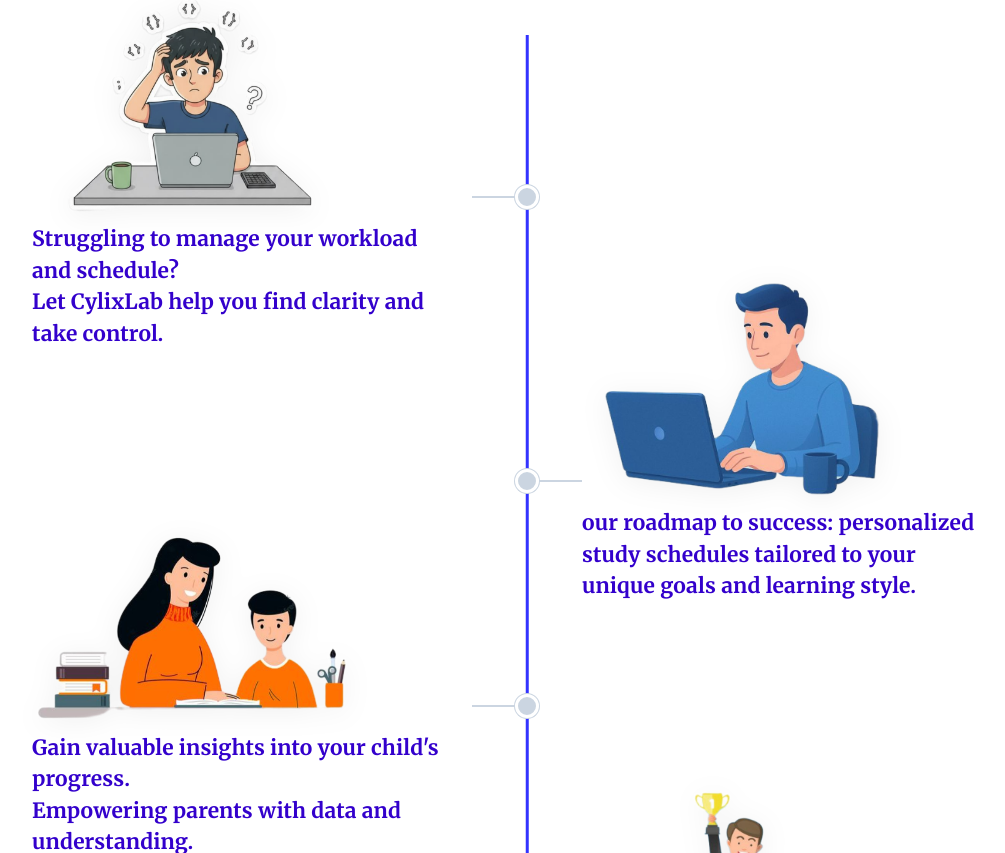
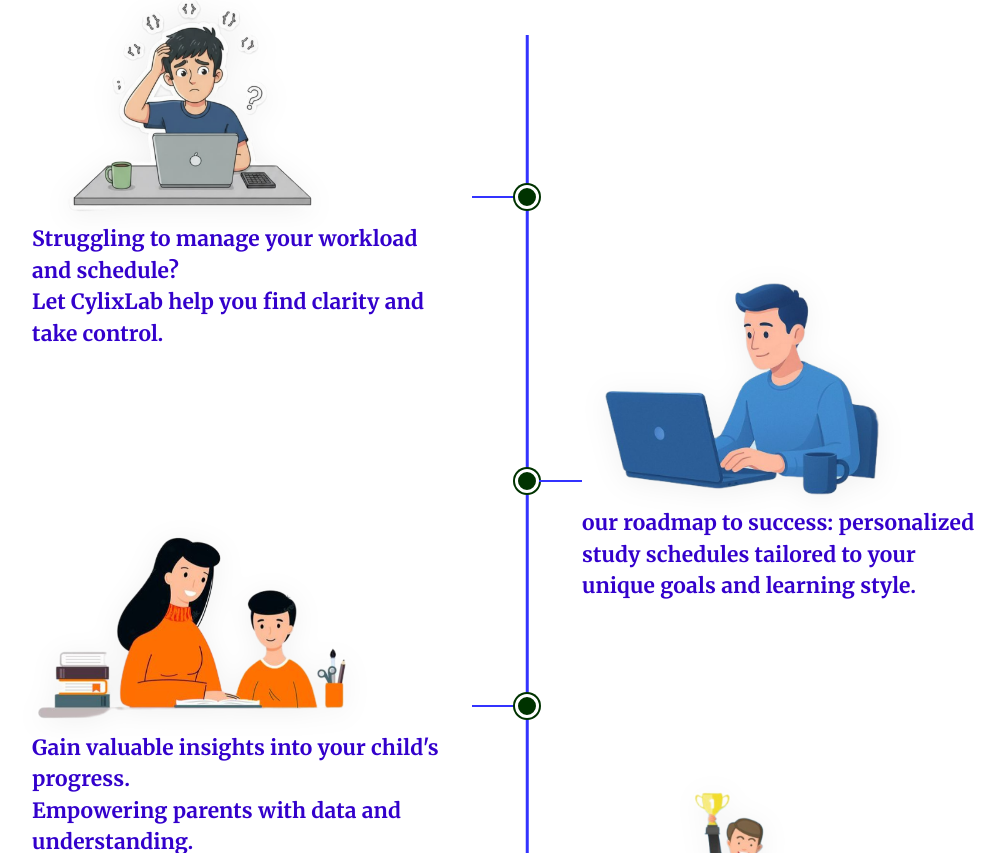
Before and after one commit to ravinduanushka/cylixlab, a React (Vite) app in the folder frontend/: page / in a window 1280 px wide. Shown: the part 907-1760 px from the top of the page, without its empty margins (113-1118 px from the left). Built offline with nearby package versions, Linux system fonts and the light colour scheme.

Commit message:
Update branch styling for improved visibility and consistency

```diff
--- a/frontend/src/App.css
+++ b/frontend/src/App.css
@@ -301,19 +301,19 @@
 }
 
 .branch-left .branch-line {
-  height: 2px;
-  background-color: #cbd5e1;
+  height: 2.5px;
+  background-color: #3333FF;
   flex: 1;
 }
 
 .branch-left .branch-node {
   width: 24px;
   height: 24px;
-  background-color: #cbd5e1;
+  background-color: #003300;
   border: 3px solid #ffffff;
   border-radius: 50%;
   margin-right: -12px;
-  box-shadow: 0 0 0 1px #cbd5e1;
+  box-shadow: 0 0 0 2px #003300;
 }
 
 .branch-right {
@@ -326,16 +326,16 @@
 .branch-right .branch-node {
   width: 24px;
   height: 24px;
-  background-color: #cbd5e1;
+  background-color: #003300;
   border: 3px solid #ffffff;
   border-radius: 50%;
   margin-left: -12px;
-  box-shadow: 0 0 0 1px #cbd5e1;
+  box-shadow: 0 0 0 2px #003300;
 }
 
 .branch-right .branch-line {
-  height: 2px;
-  background-color: #cbd5e1;
+  height: 2.5px;
+  background-color: #3333FF;
   flex: 1;
 }
 
```
